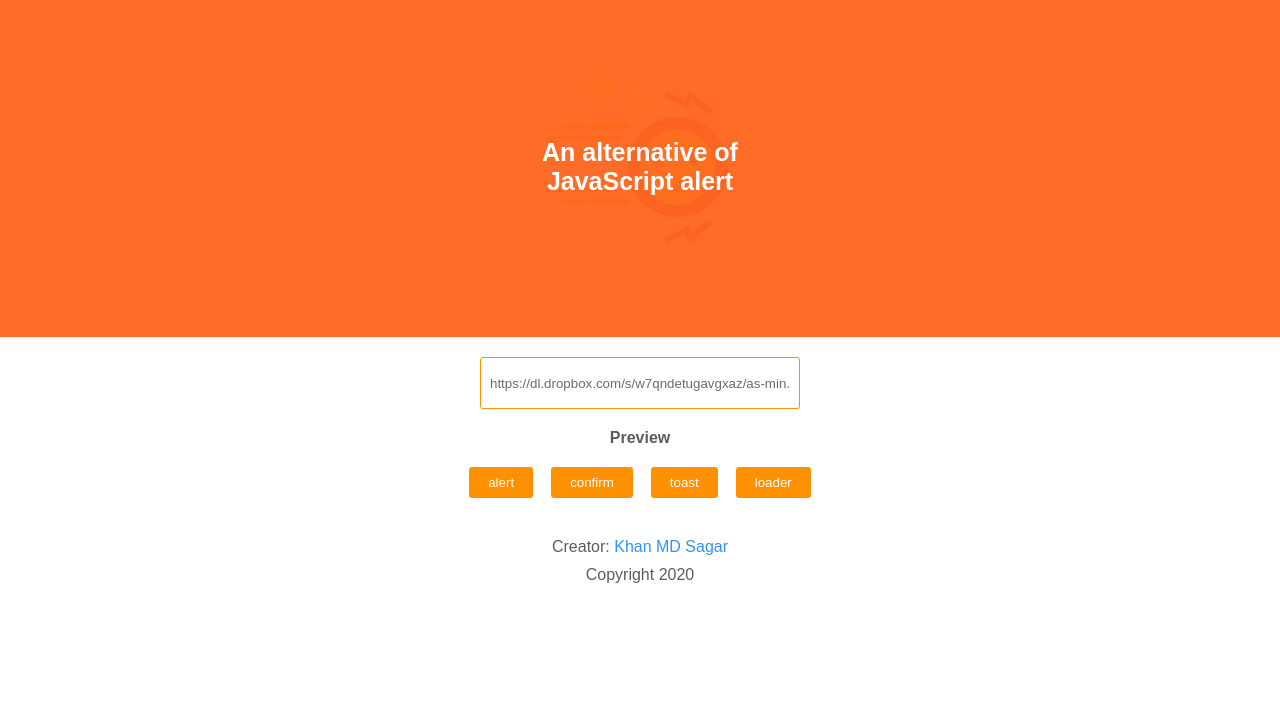
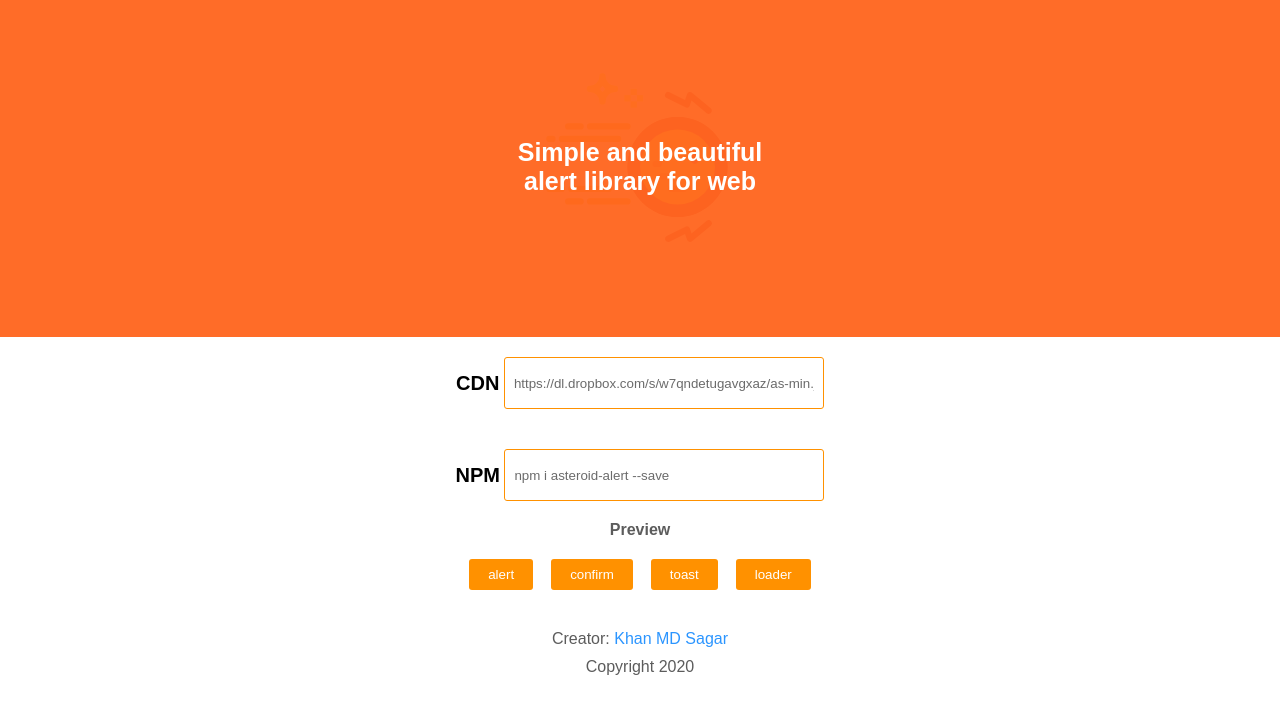
Before and after one commit to khanmdsagar/Asteroid-Alert, a plain HTML site: page index.html in a window 1280 px wide. Shown: the part 63-776 px from the top of the page. Drawn offline with Linux system fonts and the light colour scheme.

Commit message:
minor change in website

```diff
--- a/index.html
+++ b/index.html
@@ -18,11 +18,17 @@
 <div class="appWrapper">
     <div class="app">
         <img width="200px" height="200px" src="meteor.svg">
-        <div class="init">An alternative of JavaScript alert</div>
+        <div class="init">Simple and beautiful alert library for web</div>
     </div>
 
     <div class="cdn">
+        <div style="font-size: 20px; font-weight: bold;">CDN </div>&nbsp;
         <input id="cdnInput" type="text" value="https://dl.dropbox.com/s/w7qndetugavgxaz/as-min.js">
+    </div>
+
+    <div class="cdn">
+        <div style="font-size: 20px; font-weight: bold;">NPM </div>&nbsp;
+        <input id="cdnInput" type="text" value="npm i asteroid-alert --save">
     </div>
 
     <div class="preview">
```
